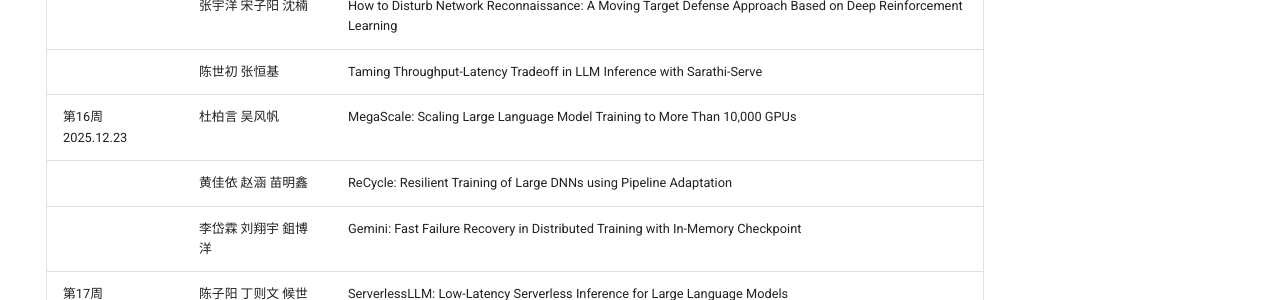
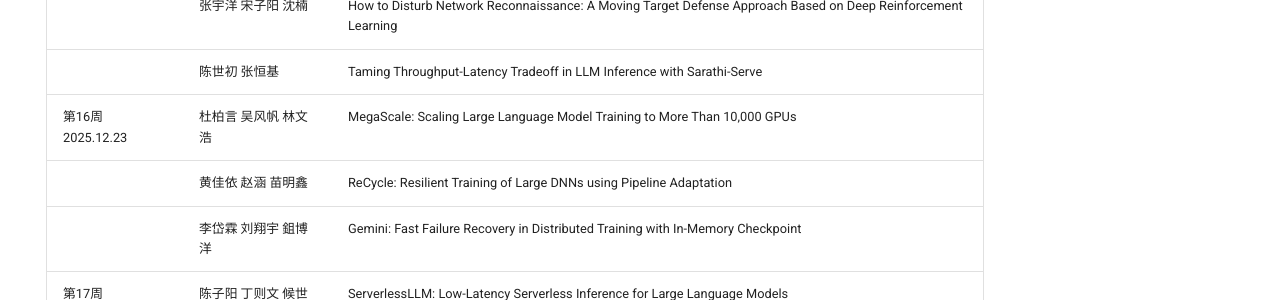
Before and after one commit to ACN-2025/ACN-2025.github.io, an MkDocs documentation site: the page built from docs/index.md, in a window 1280 px wide and 900 px high, scrolled down 3968 px. Shown: the part 366-666 px from the top of the window. Built offline with MkDocs 1.6.1 and Material for MkDocs 9.7.7, drawn with Linux system fonts in a browser that asks for light colours; comment, search, counter and statistics services are not loaded.

Commit message:
Upload Dionysus paper; Update Week 16 pre members

```diff
--- a/docs/index.md
+++ b/docs/index.md
@@ -103,7 +103,7 @@
 | 第15周 2025.12.16 | 范冰 陈智慧 | CacheGen: KV Cache Compression and Streaming for Fast Large Language Model Serving |
 | | 张宇洋 宋子阳 沈楠 | How to Disturb Network Reconnaissance: A Moving Target Defense Approach Based on Deep Reinforcement Learning |
 | | 陈世初 张恒基 | Taming Throughput-Latency Tradeoff in LLM Inference with Sarathi-Serve |
-| 第16周 2025.12.23 | 杜柏言 吴风帆 | MegaScale: Scaling Large Language Model Training to More Than 10,000 GPUs |
+| 第16周 2025.12.23 | 杜柏言 吴风帆 林文浩 | MegaScale: Scaling Large Language Model Training to More Than 10,000 GPUs |
 | | 黄佳依 赵涵 苗明鑫 | ReCycle: Resilient Training of Large DNNs using Pipeline Adaptation |
 | | 李岱霖 刘翔宇 鉏博洋 | Gemini: Fast Failure Recovery in Distributed Training with In-Memory Checkpoint |
 | 第17周 2025.12.30 | 陈子阳 丁则文 候世卓 | ServerlessLLM: Low-Latency Serverless Inference for Large Language Models |
```
Also changed, not shown: 1 other file.
